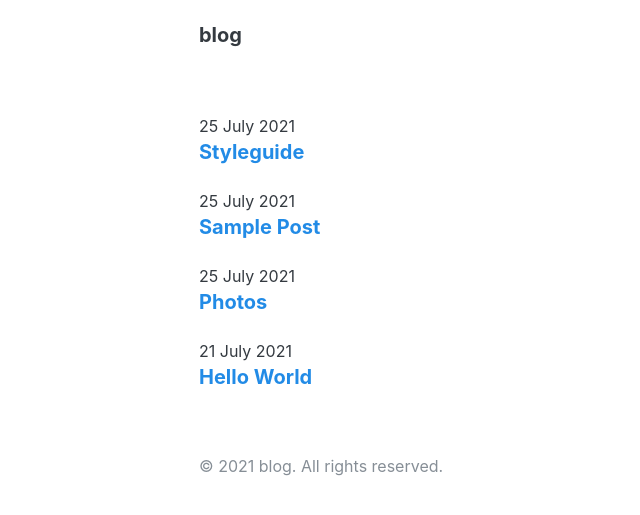
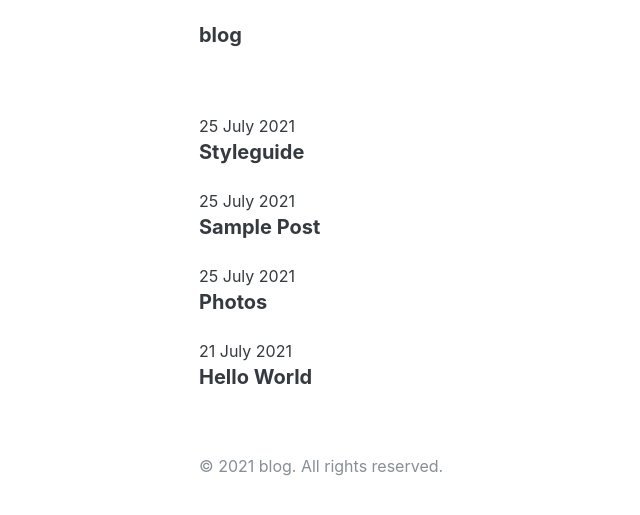
Before and after one commit to mhmdilfaj/blog, a Jekyll site: the page built from index.html, in a window 1280 px wide. Shown: the top 515 px of the page, without its empty margins (165-805 px from the left). Built offline with Jekyll 4.4.1, drawn with Linux system fonts in a browser that asks for light colours.

Commit message:
Update index.html

```diff
--- a/index.html
+++ b/index.html
@@ -8,7 +8,7 @@ title: Home
   <article class="mb-1">
     <time datetime="{{ post.date | date_to_xmlschema }}"><small>{{ post.date | date_to_long_string }}</small></time>
     <h3 class="p-0">
-      <a href="{{ post.url | relative_url }}">{{ post.title }}</a>
+      <a href="{{ post.url | relative_url }}" class="text-dark">{{ post.title }}</a>
     </h3>
   </article>
   {% endfor%}
```
